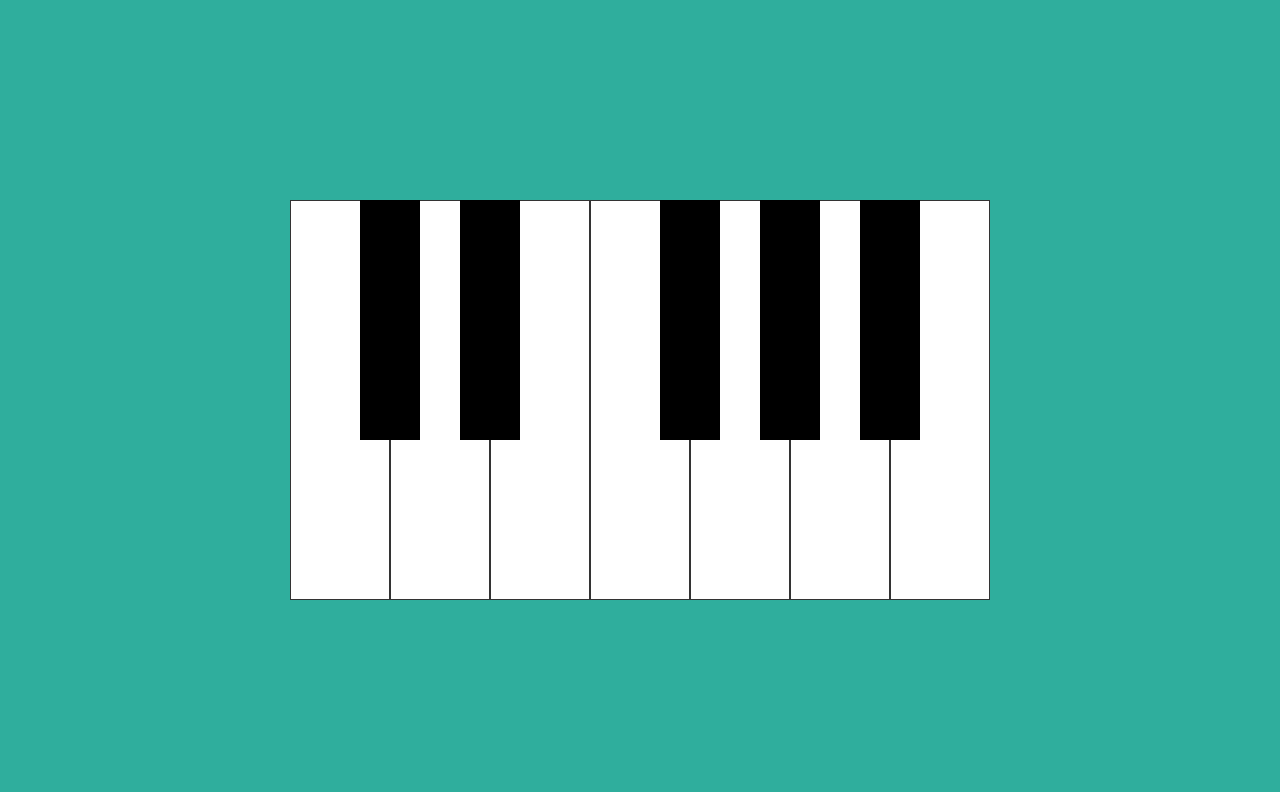
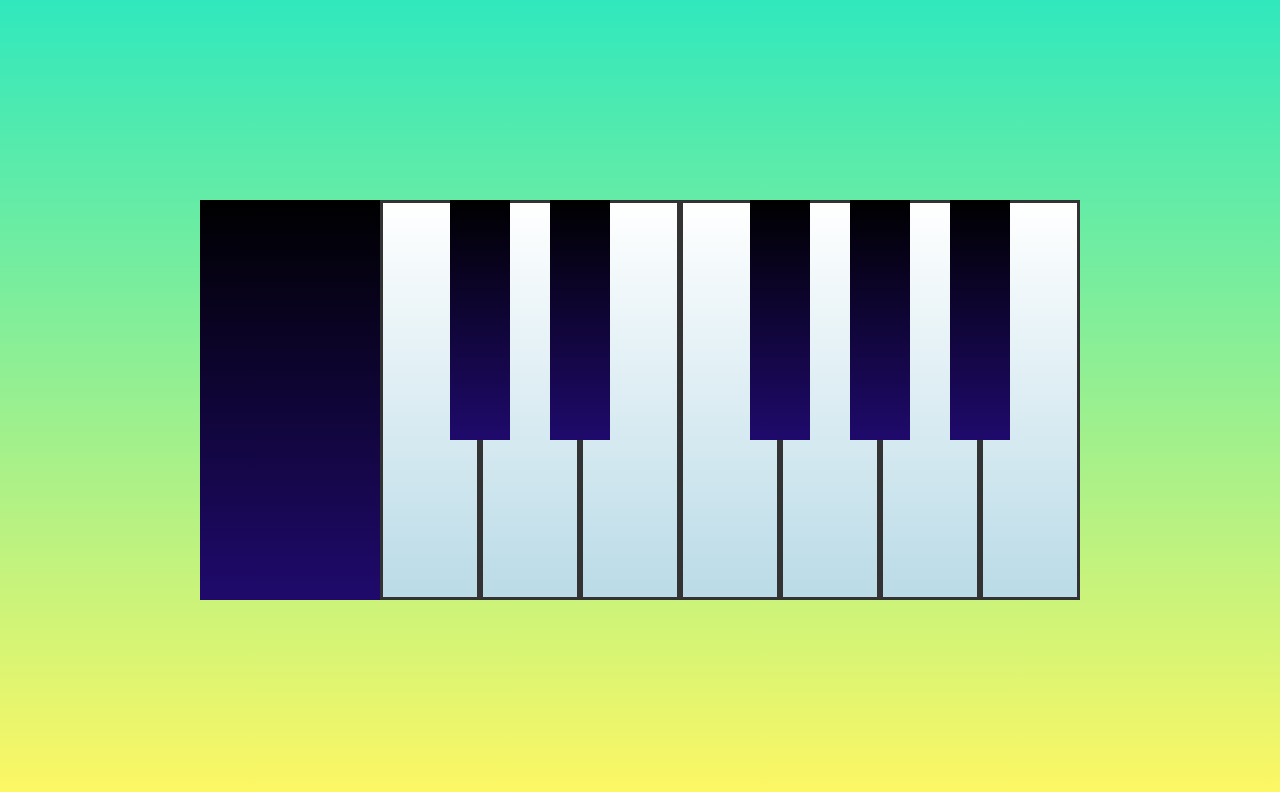
Before and after one commit to phamc8-glitch/Build-a-Piano-CREA-330, a plain HTML site: page index.html in a window 1280 px wide. Drawn offline with Linux system fonts and the light colour scheme.

Commit message:
Styles.css

```diff
--- a/styles.css
+++ b/styles.css
@@ -5,9 +5,9 @@
   box-sizing: border-box;
 }
 
-/* Style the body */
+/* Styling the body */
 body {
-  background-color: #2fae9d;
+  background: linear-gradient(rgb(48, 232, 189), rgb(255, 247, 99));
   margin: 0;
   min-height: 100vh;
   display: flex;
@@ -28,14 +28,32 @@ body {
 
 .white {
   --width: 100px;
-  background-color: white;
-  border: 1px solid #333;
+  background: linear-gradient(rgb(255, 255, 255), rgb(186, 219, 231));
+  border: 3px solid #333;
 }
 
 .black {
   --width: 60px;
-  background-color: black;
+  background: linear-gradient(rgb(0, 0, 0), rgb(31, 10, 108));
   margin-left: calc(var(--width) / -2);
   margin-right: calc(var(--width) / -2);
   z-index: 2;
 }
+
+.catbutton {
+  width: 180px;
+  height: 400px;
+  background: linear-gradient(rgb(0, 0, 0), rgb(31, 10, 108));
+}
+
+.white.active {
+   background: linear-gradient(rgb(255, 255, 255), rgb(189, 198, 201));
+}
+
+.black.active {
+    background: linear-gradient(rgb(24, 24, 25), rgb(70, 69, 76));
+}
+
+.catbutton.active {
+    background: linear-gradient(rgb(24, 24, 25), rgb(70, 69, 76));
+}
```
